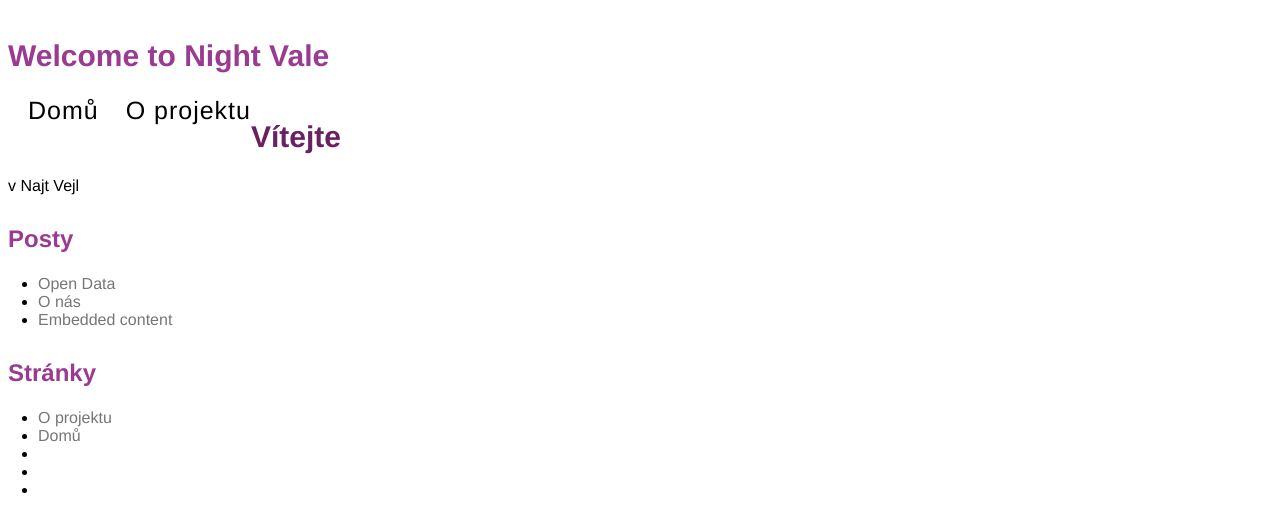
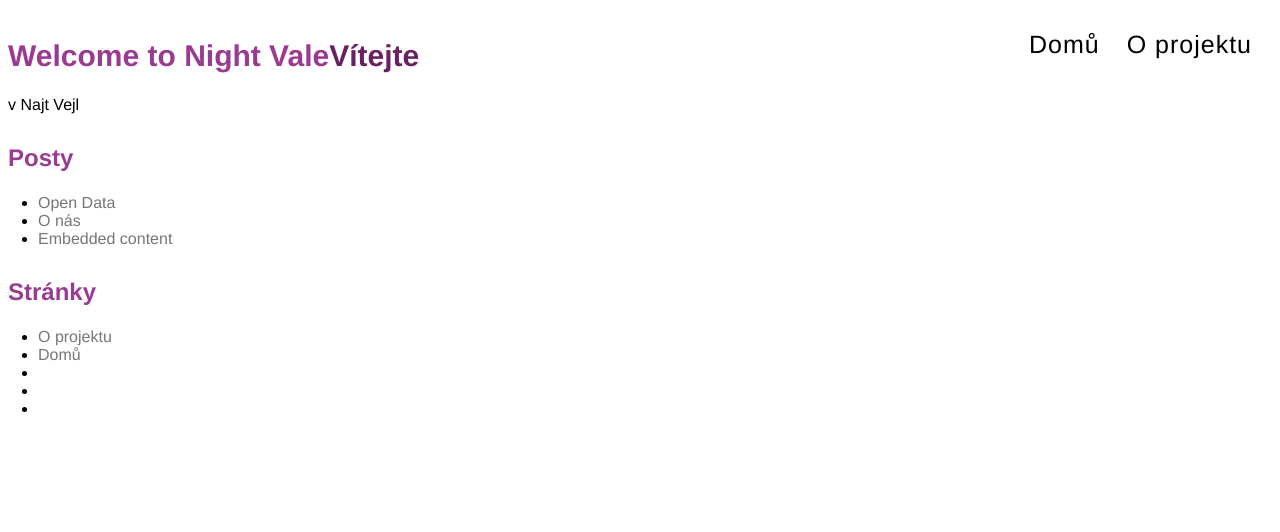
Before and after one commit to veromiknika/learn-jekyll, a Jekyll site: the page built from index.md, in a window 1280 px wide. Shown: the top 532 px of the page. Built offline with Jekyll 4.4.1, drawn with Linux system fonts in a browser that asks for light colours.

Commit message:
css_zase

```diff
--- a/css/style.css
+++ b/css/style.css
@@ -48,8 +48,8 @@ h1, h2, h3, h4, h5, h6 {
 h1 {
   font-size: 30px;
   a {
-    color: inherit;
       color: #9a3b91;
+      float: left;
   }
 }
 
@@ -236,19 +236,18 @@ img {
 }
 
 nav {
-  	float: left;
+  	float: right;
 	font-family: 'Proxima Nova', Helvetica, Arial, sans-serif;
 	font-size: 25px;
 
   @include mobile {
-    	float: none;
     	margin-top: 9px;
     	display: block;
     	font-size: 16px;
   }
 
   a {
-    	margin-left: 20px;
+    	margin-right: 20px;
     	color: #000;
     	text-align: right;
     	font-weight: 300;
```
